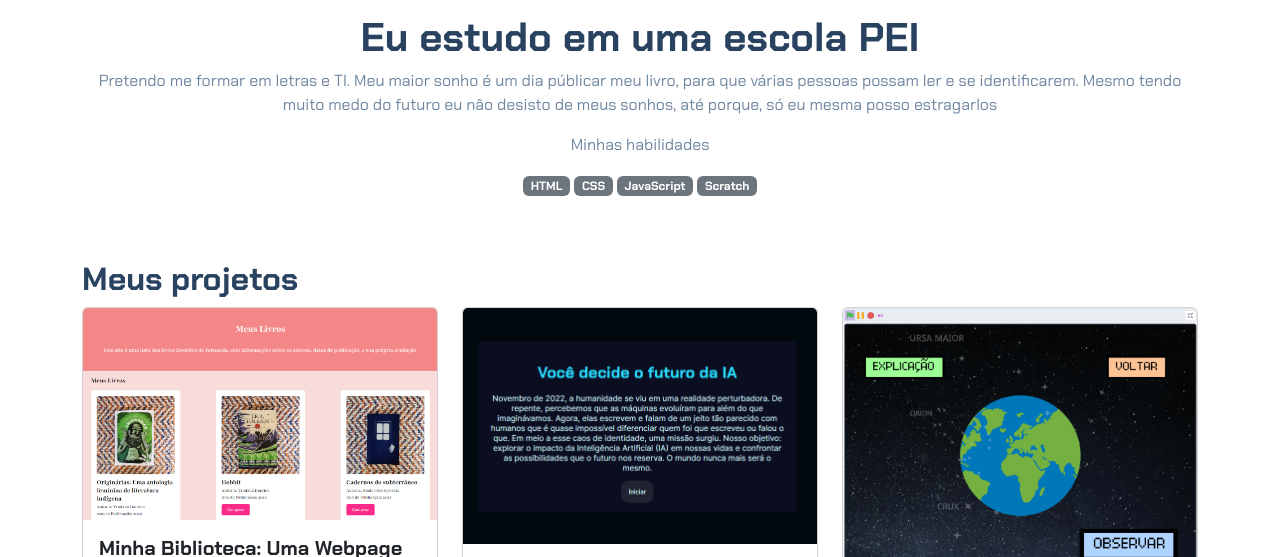
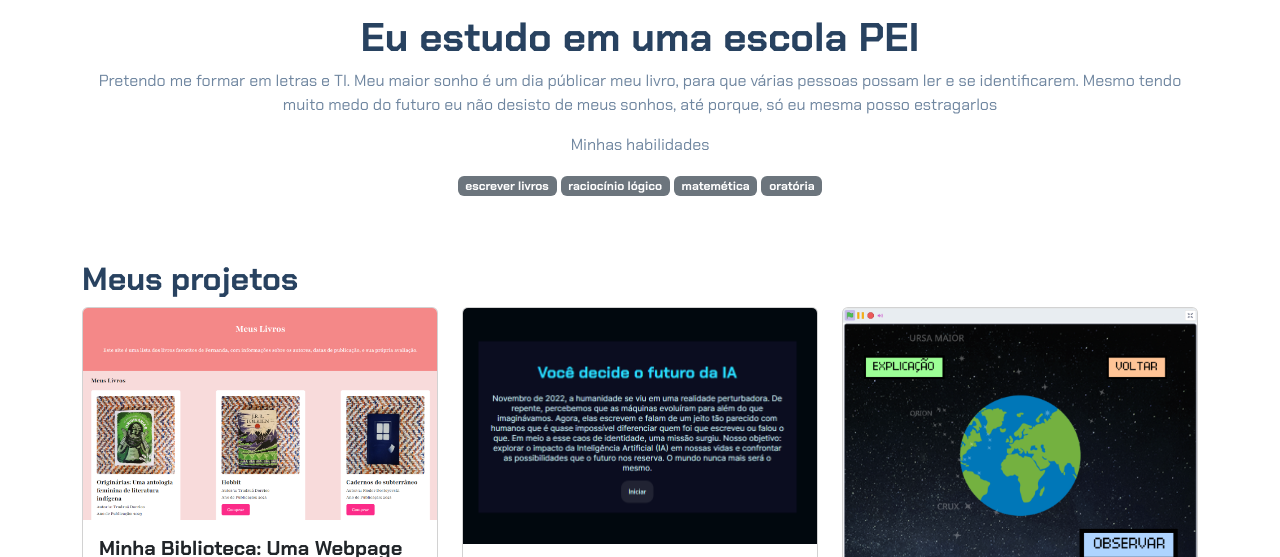
Before and after one commit to Luannathv/Alura, a plain HTML site: page index.html in a window 1280 px wide. Shown: the part 183-740 px from the top of the page. Drawn offline with nearby package versions, Linux system fonts and the light colour scheme.

Commit message:
jkwsihodioh

```diff
--- a/index.html
+++ b/index.html
@@ -19,10 +19,10 @@
         <p>Pretendo me formar em letras e TI. Meu maior sonho é um dia públicar meu livro, para que várias pessoas possam ler e se identificarem. Mesmo tendo muito medo do futuro eu não desisto de meus sonhos, até porque, só eu mesma posso estragarlos</p>
         <p>Minhas habilidades</p>
         <div>
-            <p class="badge bg-secondary">HTML</p>
-            <p class="badge bg-secondary">CSS</p>
-            <p class="badge bg-secondary">JavaScript</p>
-            <p class="badge bg-secondary">Scratch</p>
+            <p class="badge bg-secondary">escrever livros</p>
+            <p class="badge bg-secondary">raciocínio lógico</p>
+            <p class="badge bg-secondary">matemética</p>
+            <p class="badge bg-secondary">oratória</p>
         </div>
     </header>
     <main class="container mt-5">
```
